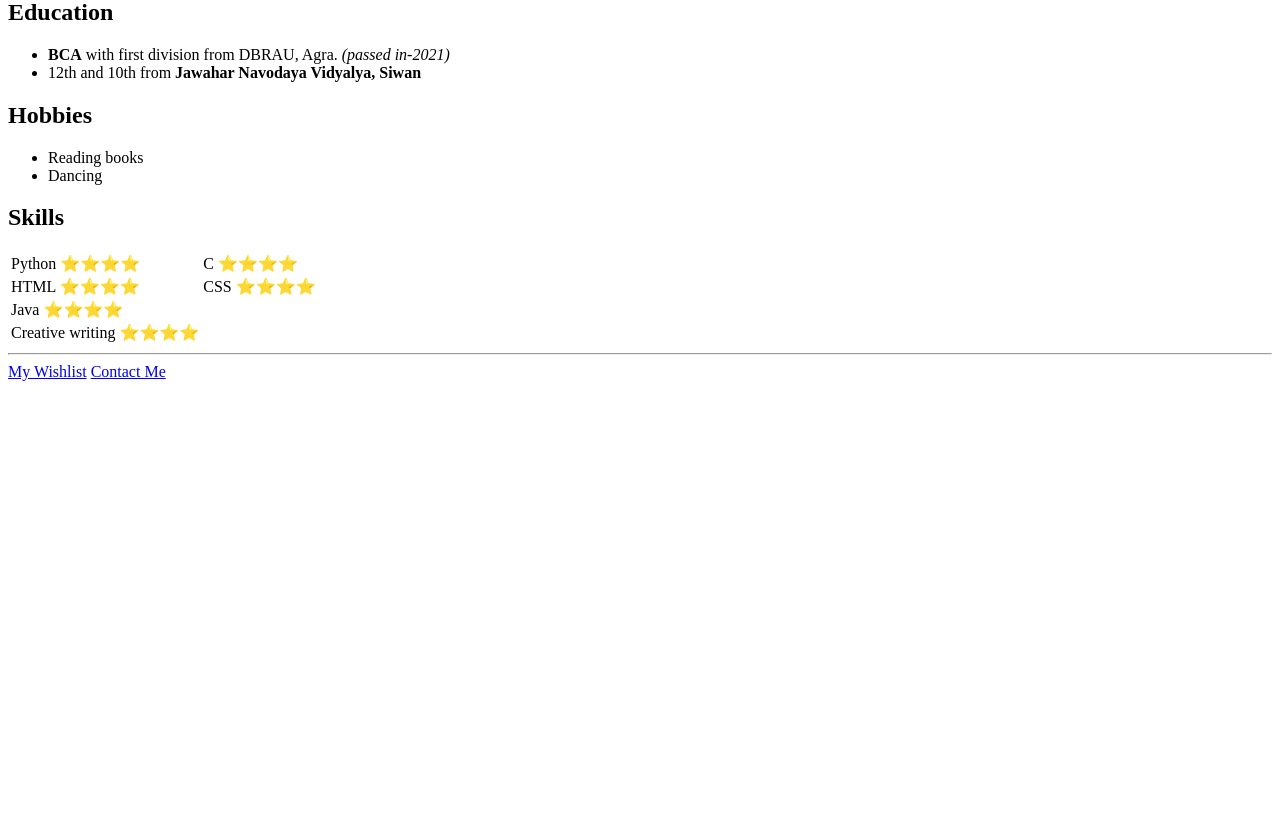
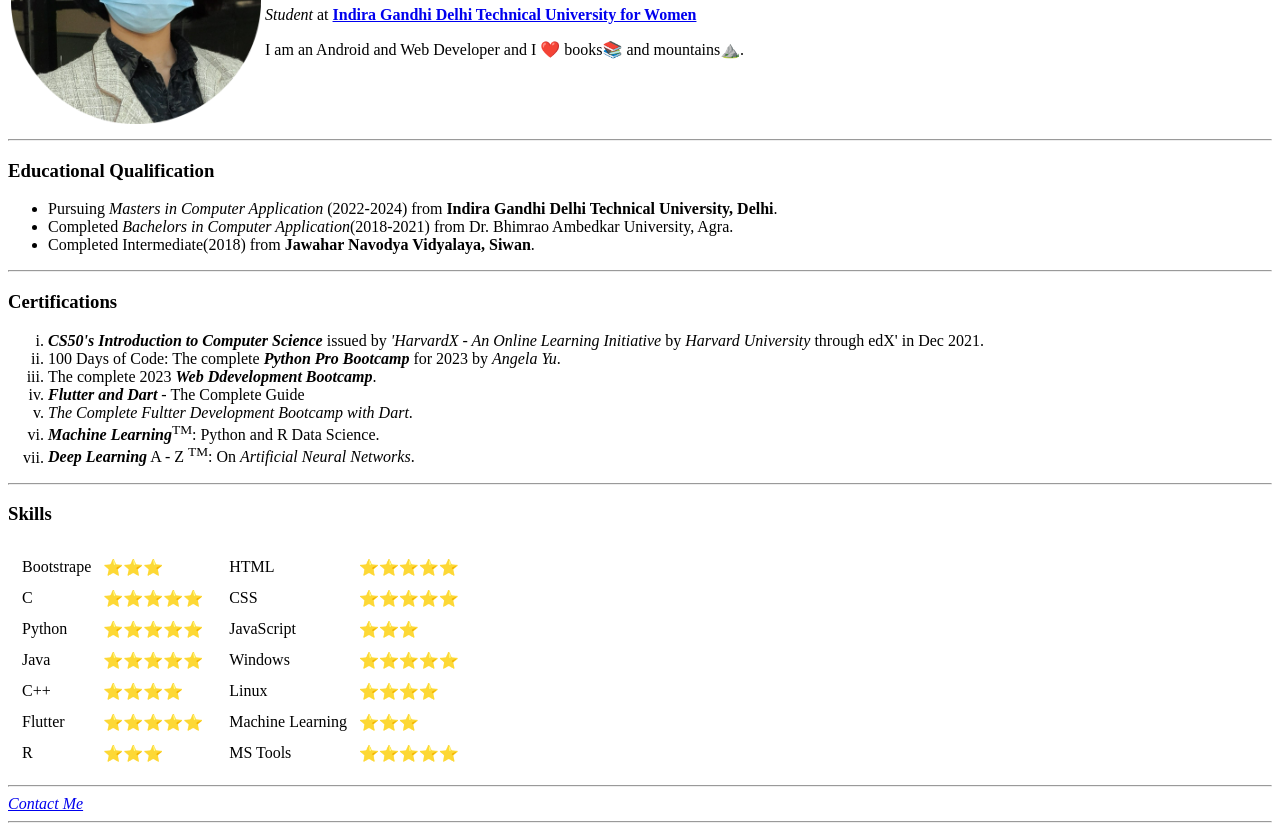
Before and after one commit to bhavyarai/CV, a plain HTML site: page index.html in a window 1280 px wide. Shown: the part 137-968 px from the top of the page. Before the commit the page ends 800 px from the top, so only its background shows below. Drawn offline with Linux system fonts and the light colour scheme.

Commit message:
Update index.html
updated my homepage.
HTML

```diff
--- a/index.html
+++ b/index.html
@@ -1,45 +1,84 @@
-<!DOCTYPE HTML>
-<html>
+<!DOCTYPE html>
+
+<html lang="en">
     <head>
-    <meta charset="utf-8">
-    <title>Bhavya's Personal Site</title>
+        <meta charset="UTF-8">
+        <title>Bhavya Rai</title>
     </head>
+
     <body>
-    <h1>Bhavya Rai</h1>
-    <p>I am a graduate in Computer Applications, looking to start my career in IT industry. </p>
-    <hr>
-    <h2>Education</h2>
-    <ul>
-        <li><strong>BCA</strong> with first division from DBRAU, Agra. <em>(passed in-2021)</em></li>
-        <li>12th and 10th from <strong>Jawahar Navodaya Vidyalya, Siwan</strong></li>
-    </ul>
-
-    <h2>Hobbies</h2>
-    <ul>
-        <li>Reading books</li>
-        <li>Dancing</li>
-    </ul>
-
-    <h2>Skills</h2>
-
         <table>
             <tr>
-            <td>Python ⭐⭐⭐⭐</td>
-            <td>C ⭐⭐⭐⭐</td>
-        </tr>
-        <tr>
-            <td>HTML ⭐⭐⭐⭐</td>
-            <td>CSS ⭐⭐⭐⭐</td>
-        </tr>
-        <tr><td>Java ⭐⭐⭐⭐</td></tr>
-        <tr>
-            <td>Creative writing ⭐⭐⭐⭐</td>
+                <td>
+                    <img src = "20220220_125614-modified.png" height = "250" alt="Photo">
+                </td>
+                <td>
+                    <h1>Bhavya Rai</h1>
+
+                    <p><em>Student </em>at <strong><a href ="https://www.igdtuw.ac.in/" >Indira Gandhi Delhi Technical University for Women </a></strong></p>
+
+                    <p>I am an Android and Web Developer and I ❤️ books📚 and mountains⛰️.</p>
+                </td>
             </tr>
 
         </table>
         <hr>
-    <a href="wishlist.html">My Wishlist</a>
-    <a href="contact.html">Contact Me</a>
 
+        <h3>Educational Qualification</h3>
+        <ul>
+            <li>Pursuing <em>Masters in Computer Application</em> (2022-2024) from <strong>Indira Gandhi Delhi Technical University, Delhi</strong>.</li>
+            <li>Completed <em>Bachelors in Computer Application</em>(2018-2021) from Dr. Bhimrao Ambedkar University, Agra.</li>
+            <li>Completed Intermediate(2018) from <strong>Jawahar Navodya Vidyalaya, Siwan</strong>.</li>
+        </ul>
+        <hr>
+        <h3>Certifications</h3>
+        <ol type="i">
+            <li><em><strong> CS50's Introduction to Computer Science</strong></em> issued by <em>'HarvardX - An Online Learning Initiative</em> by
+                <em>Harvard University</em> through edX' in Dec 2021.
+                </li>
+            <li>100 Days of Code: The complete <strong><em>Python Pro Bootcamp</em></strong> for 2023 by <em>Angela Yu</em>.</li>
+            <li>The complete 2023 <Strong><em>Web Ddevelopment Bootcamp</em></Strong>.</li>
+            <li><strong><em>Flutter and Dart</em></strong> - The Complete Guide</li>
+            <li><em>The Complete Fultter Development Bootcamp with Dart</em>.</li>
+            <li><strong><em>Machine Learning</em></strong><sup>TM</sup>: Python and R Data Science.</li>
+            <li><strong><em>Deep Learning</em></strong> A - Z <sup>TM</sup>: On <em>Artificial Neural Networks</em>.</li>
+        </ol>
+        <hr>
+        <h3>Skills</h3>
+        <table>
+            <tr>
+                <td>
+                    <table cellspacing = "10">
+                        <tr><td>Bootstrape</td> <td>⭐⭐⭐</td></tr>
+                        <tr><td>C</td> <td>⭐⭐⭐⭐⭐</td></tr>
+                        <tr><td>Python</td> <td>⭐⭐⭐⭐⭐</td></tr>
+                        <tr><td>Java</td> <td>⭐⭐⭐⭐⭐</td></tr>
+                        <tr><td>C++</td> <td>⭐⭐⭐⭐</td></tr>
+
+                        <tr><td>Flutter</td> <td>⭐⭐⭐⭐⭐</td></tr>
+                        <tr><td>R</td> <td>⭐⭐⭐</td></tr>
+
+                    </table>
+                </td>
+
+
+                <td>
+                    <table cellspacing = "10">
+                        <tr><td>HTML</td> <td>⭐⭐⭐⭐⭐</td></tr>
+                        <tr><td>CSS</td> <td>⭐⭐⭐⭐⭐</td></tr>
+                        <tr><td>JavaScript</td> <td>⭐⭐⭐</td></tr>
+                        <tr><td>Windows</td> <td>⭐⭐⭐⭐⭐</td></tr>
+                        <tr><td>Linux</td> <td>⭐⭐⭐⭐</td></tr>
+
+                        <tr><td>Machine Learning</td> <td>⭐⭐⭐</td></tr>
+                        <tr><td>MS Tools</td> <td>⭐⭐⭐⭐⭐</td></tr>
+                    </table>
+                </td>
+            </tr>
+        </table>
+        <hr>
+        <a href = "contact.html"><em>Contact Me</em></a>
+        <hr>
+        <a href = "wishlist.html> Wishes</a>
     </body>
 </html>
```
Lines whose indentation alone changed are shown as unchanged.
